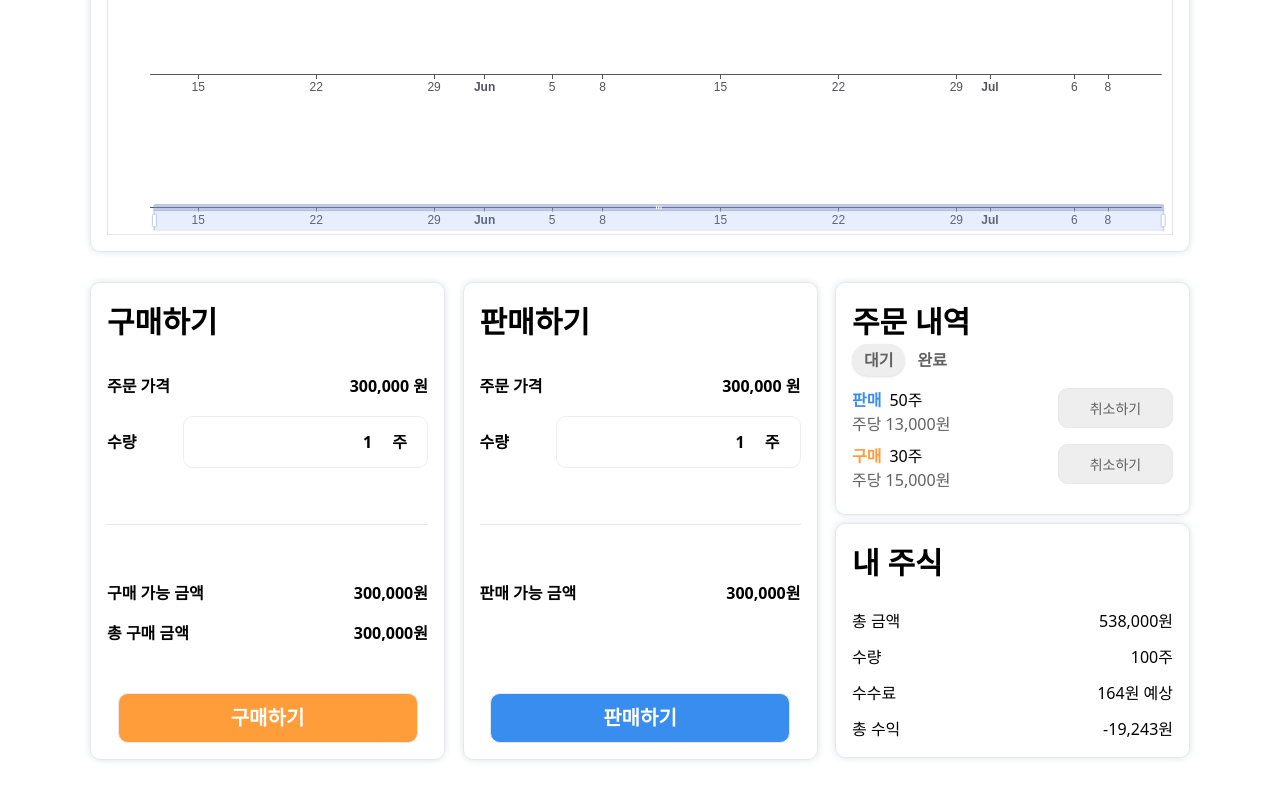
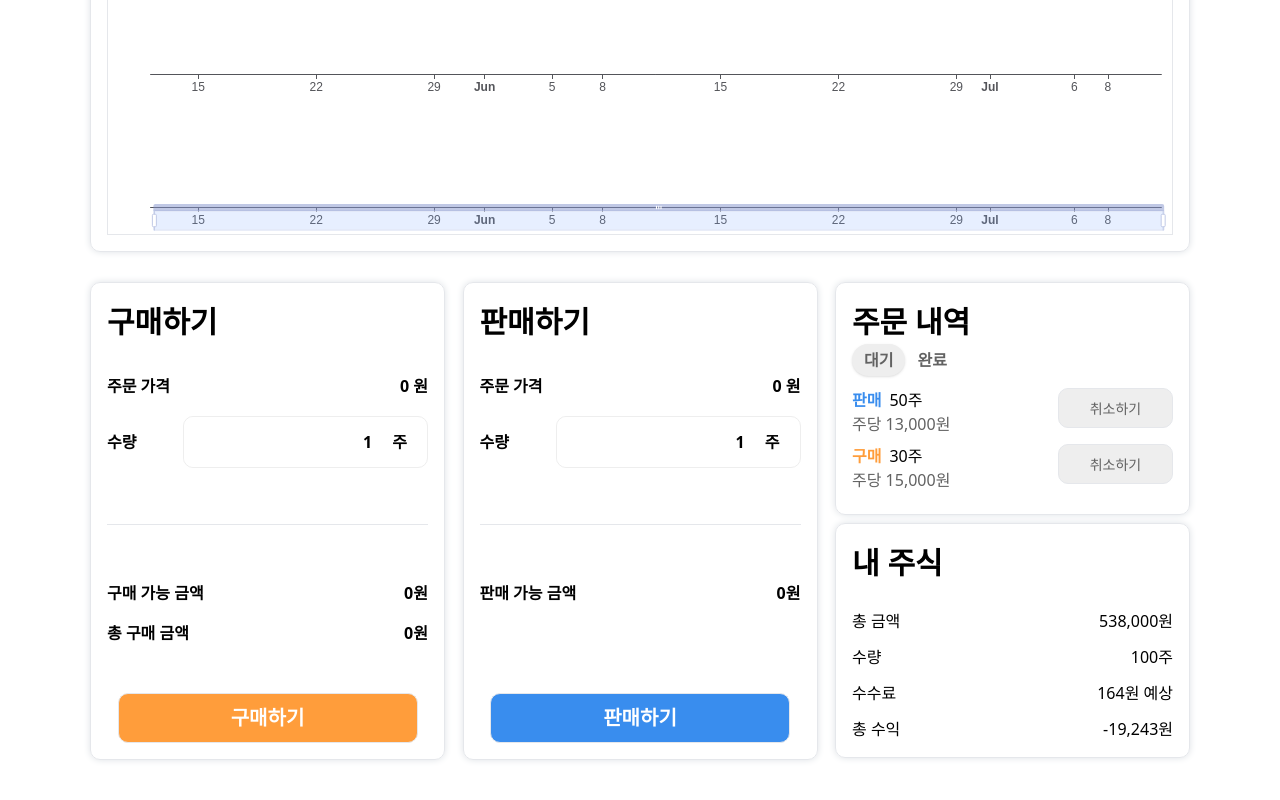
Before and after one commit to IT-s-Okay-to-Lose/FE, a React (Vite) app: page /detail in a window 1280 px wide. Shown: the part 522-1322 px from the top of the page. Built offline with nearby package versions, Linux system fonts and the light colour scheme; no server answers.

Commit message:
Feat: 구매/판매 가격 실시간 연동

```diff
--- a/src/features/stock/stockOrder/ui/BuyStock.tsx
+++ b/src/features/stock/stockOrder/ui/BuyStock.tsx
@@ -7,8 +7,13 @@ import UnitInput from "@/shared/components/atoms/UnitInput";
 import { formatNumber } from "@/shared/utils/format";
 import { postStockOrder } from "../services/stockOrder.service";
 
-function BuyStock({ stockCode }: { stockCode: string }) {
-  const current_price = 300000;
+function BuyStock({
+  stockCode,
+  currentPrice,
+}: {
+  stockCode: string;
+  currentPrice: number;
+}) {
   const [quantity, setQuantity] = useState<number>(1);
 
   const handleClickBuyButton = async () => {
@@ -16,7 +21,7 @@ function BuyStock({ stockCode }: { stockCode: string }) {
       stockCode,
       "BUY",
       quantity,
-      current_price
+      currentPrice
     );
 
     console.log(result);
@@ -32,7 +37,7 @@ function BuyStock({ stockCode }: { stockCode: string }) {
           <div className="flex justify-between items-center h-9">
             <Typography.SubTitle2>주문 가격</Typography.SubTitle2>
             <Typography.SubTitle2>
-              {formatNumber(current_price)} 원
+              {formatNumber(currentPrice)} 원
             </Typography.SubTitle2>
           </div>
 
@@ -51,13 +56,13 @@ function BuyStock({ stockCode }: { stockCode: string }) {
             <div className="w-full flex justify-between">
               <Typography.SubTitle2>구매 가능 금액</Typography.SubTitle2>
               <Typography.SubTitle2>
-                {formatNumber(quantity * current_price)}원
+                {formatNumber(quantity * currentPrice)}원
               </Typography.SubTitle2>
             </div>
             <div className="w-full flex justify-between">
               <Typography.SubTitle2>총 구매 금액</Typography.SubTitle2>
               <Typography.SubTitle2>
-                {formatNumber(quantity * current_price)}원
+                {formatNumber(quantity * currentPrice)}원
               </Typography.SubTitle2>
             </div>
           </div>
--- a/src/features/stock/stockOrder/ui/SellStock.tsx
+++ b/src/features/stock/stockOrder/ui/SellStock.tsx
@@ -6,8 +6,13 @@ import { formatNumber } from "@/shared/utils/format";
 import { useState } from "react";
 import { postStockOrder } from "../services/stockOrder.service";
 
-function SellStock({ stockCode }: { stockCode: string }) {
-  const current_price = 300000;
+function SellStock({
+  stockCode,
+  currentPrice,
+}: {
+  stockCode: string;
+  currentPrice: number;
+}) {
   const [quantity, setQuantity] = useState<number>(1);
 
   const handleClickBuyButton = async () => {
@@ -15,7 +20,7 @@ function SellStock({ stockCode }: { stockCode: string }) {
       stockCode,
       "SELL",
       quantity,
-      current_price
+      currentPrice
     );
 
     console.log(result);
@@ -31,7 +36,7 @@ function SellStock({ stockCode }: { stockCode: string }) {
           <div className="flex justify-between items-center h-9">
             <Typography.SubTitle2>주문 가격</Typography.SubTitle2>
             <Typography.SubTitle2>
-              {formatNumber(current_price)} 원
+              {formatNumber(currentPrice)} 원
             </Typography.SubTitle2>
           </div>
 
@@ -50,7 +55,7 @@ function SellStock({ stockCode }: { stockCode: string }) {
           <div className="w-full flex justify-between mb-[76px]">
             <Typography.SubTitle2>판매 가능 금액</Typography.SubTitle2>
             <Typography.SubTitle2>
-              {formatNumber(quantity * current_price)}원
+              {formatNumber(quantity * currentPrice)}원
             </Typography.SubTitle2>
           </div>
 
--- a/src/pages/StockDetailPage.tsx
+++ b/src/pages/StockDetailPage.tsx
@@ -27,7 +27,7 @@ function StockDetailPage() {
   const [searchParams] = useSearchParams();
   const selectedCode = searchParams.get("stock_id");
 
-  // const [filterTab, setFilterTab] = useState(option[0]);
+  //
 
   const [candleData, setCandleData] = useState<CandleData[]>([]);
   const [volumeData, setVolumeData] = useState<VolumeData[]>([]);
@@ -65,8 +65,18 @@ function StockDetailPage() {
           <StockChart candleData={candleData} volumeData={volumeData} />
         </div>
         <div className="w-full max-w-[1100px] flex justify-between">
-          <BuyStock stockCode={selectedCode!} />
-          <SellStock stockCode={selectedCode!} />
+          <BuyStock
+            stockCode={selectedCode!}
+            currentPrice={
+              candleData.length > 0 ? candleData[candleData.length - 1][4] : 0
+            }
+          />
+          <SellStock
+            stockCode={selectedCode!}
+            currentPrice={
+              candleData.length > 0 ? candleData[candleData.length - 1][4] : 0
+            }
+          />
           <div className="flex flex-col gap-2">
             <OrderHistory />
             <MyOrder />
```
